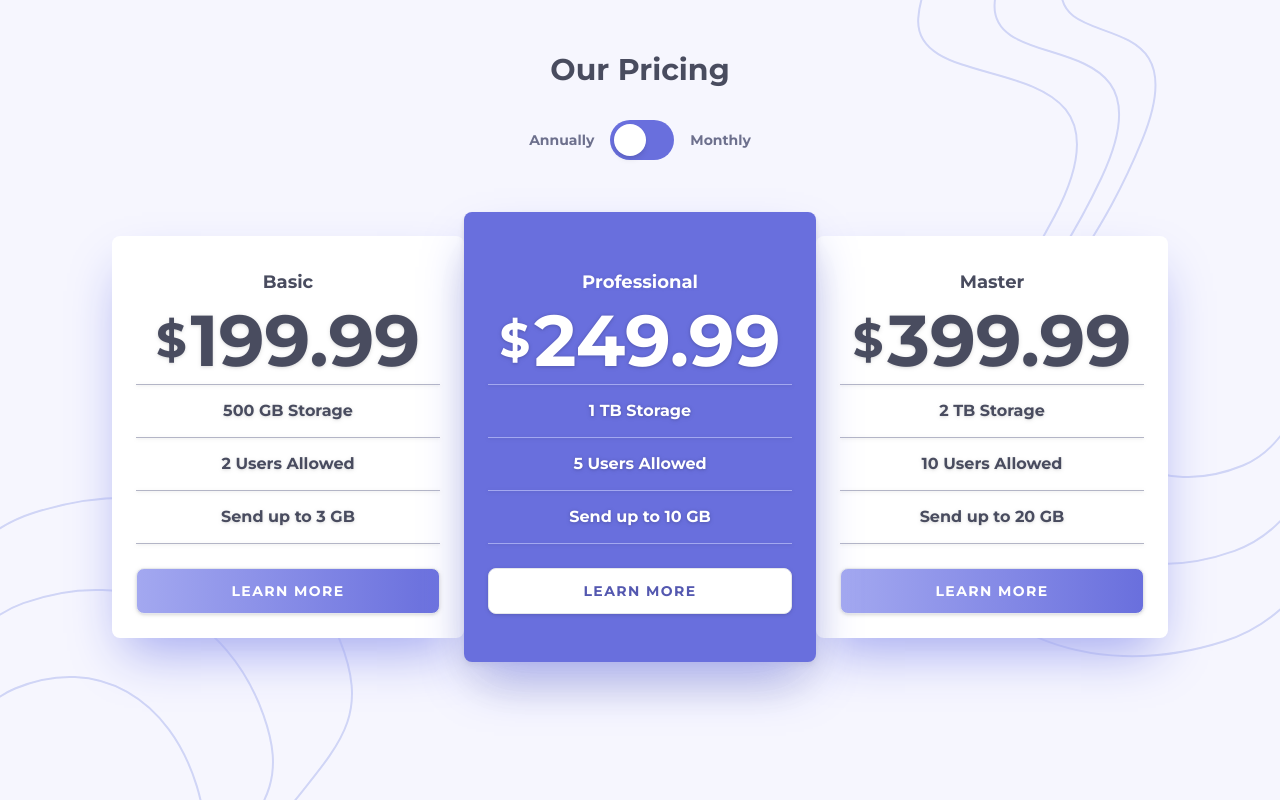
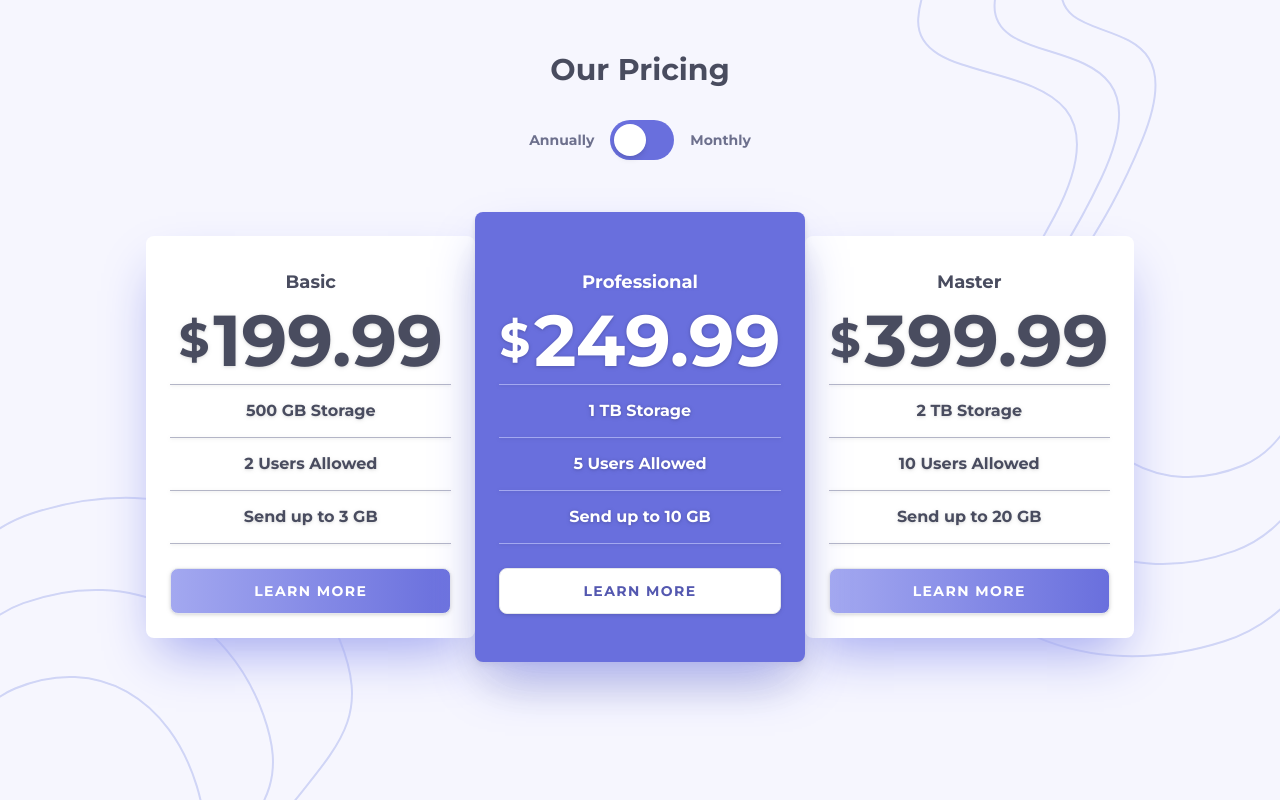
Before and after one commit to sakiko-2/pricing-next, a Next.js app: page / in a window 1280 px wide. Built offline with nearby package versions, Linux system fonts and the light colour scheme.

Commit message:
Improve layout

```diff
--- a/components/card.tsx
+++ b/components/card.tsx
@@ -17,7 +17,7 @@ const Card = ({ data, monthly }: Props) => {
     <div
       className={`rounded-lg p-6 my-4 text-center shadow-2xl
         shadow-[color:var(--secondary-color)]
-        basis-full lg:basis-1/3 max-w-[22rem] relative
+        basis-full max-w-[22rem] relative
         odd:md:z-0 odd:bg-white
         even:md:z-10 even:md:py-12 even:bg-[color:var(--primary-color)]
         even:text-white even:drop-shadow-md even:text-shadow-[0_0_3px_rgba(84,88,176,0.5)]
--- a/pages/index.tsx
+++ b/pages/index.tsx
@@ -41,8 +41,8 @@ const Home: NextPage = () => {
           <h1 className="text-3xl my-5 md:mb-6">Our Pricing</h1>
           <Toggle checked={monthly} handleChange={handleChange} />
           <div
-            className="flex flex-row justify-center items-center
-            flex-wrap md:flex-nowrap w-full mt-7"
+            className="grid justify-center items-center
+            grid-cols-1 lg:grid-cols-3 mt-7"
           >
             {data.plans.map((d) => (
               <Card data={d} key={d.id} monthly={monthly} />
@@ -51,7 +51,7 @@ const Home: NextPage = () => {
         </div>
       </StyledMain>
     </div>
-  )
+  );
 }
 
 export default Home
```
